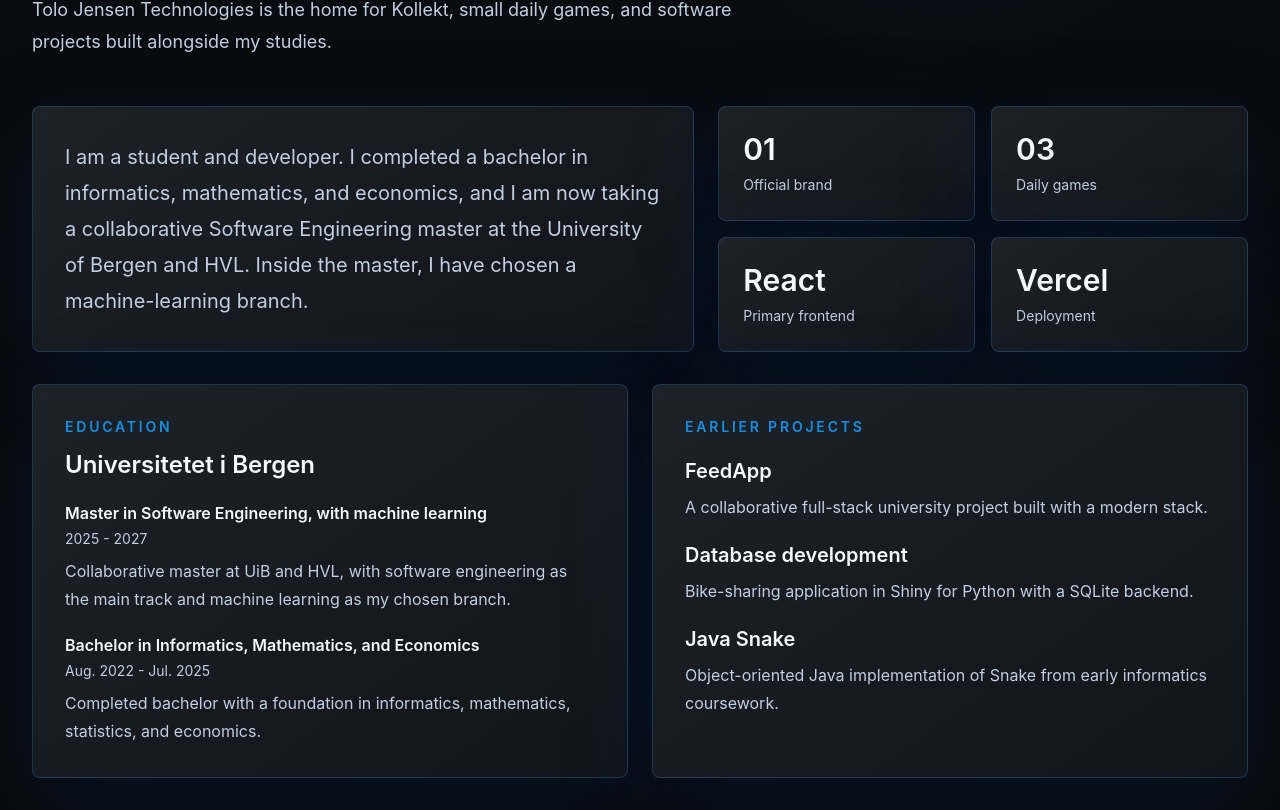
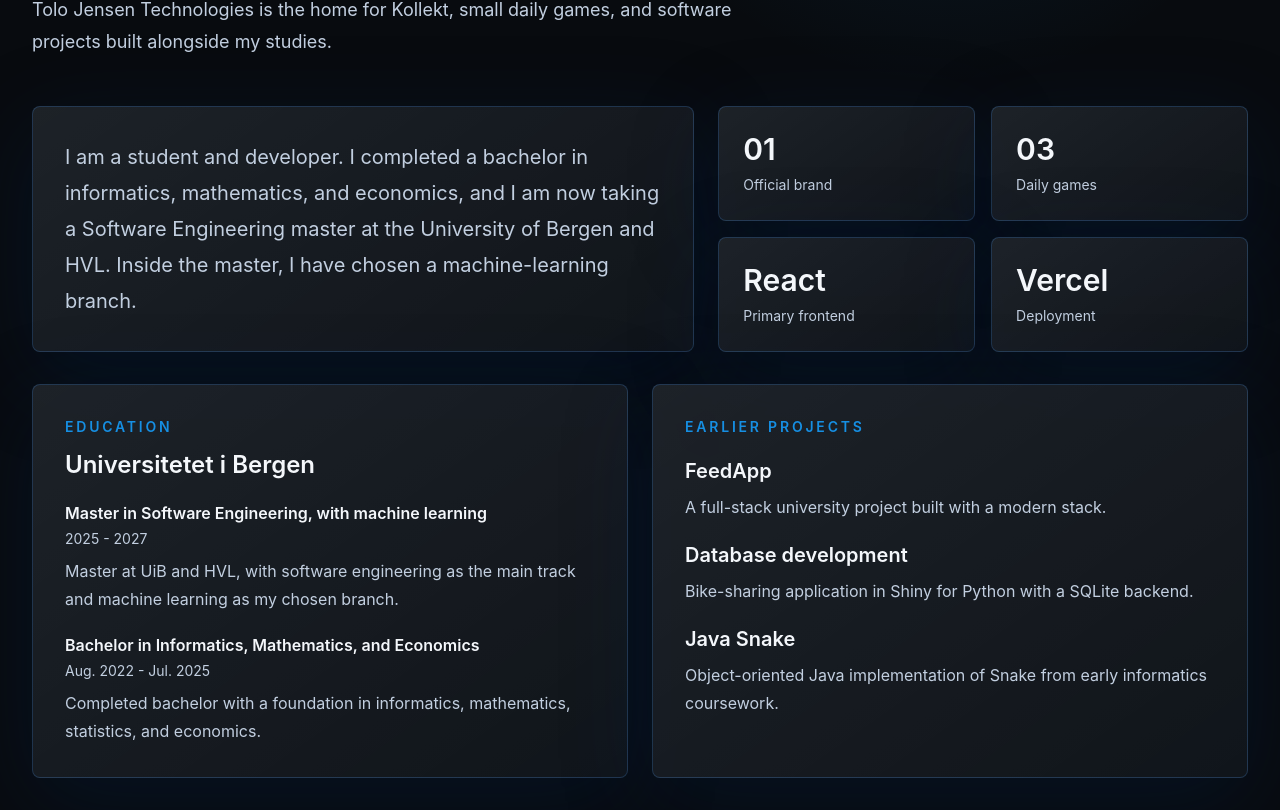
Before and after one commit to ThomasTolo/Tolo-Jensen-Technologies, a React (Vite) app: page /about in a window 1280 px wide. Shown: the part 374-1184 px from the top of the page. Built offline with nearby package versions, Linux system fonts and the light colour scheme.

Commit message:
Collaberation update

```diff
--- a/src/pages/About.tsx
+++ b/src/pages/About.tsx
@@ -36,8 +36,8 @@ export function About() {
         <div className="brand-panel rounded-lg p-8">
           <p className="brand-copy text-xl leading-9">
             {norwegian
-              ? "Jeg er student og utvikler. Jeg fullførte en bachelor i informatikk, matematikk og økonomi, og tar nå en samarbeidsmaster i programvareutvikling ved Universitetet i Bergen og HVL. Inne i masteren har jeg valgt maskinlæring som retning."
-              : "I am a student and developer. I completed a bachelor in informatics, mathematics, and economics, and I am now taking a collaborative Software Engineering master at the University of Bergen and HVL. Inside the master, I have chosen a machine-learning branch."}
+              ? "Jeg er student og utvikler. Jeg fullførte en bachelor i informatikk, matematikk og økonomi, og tar nå master i programvareutvikling ved Universitetet i Bergen og HVL. Inne i masteren har jeg valgt maskinlæring som retning."
+              : "I am a student and developer. I completed a bachelor in informatics, mathematics, and economics, and I am now taking a Software Engineering master at the University of Bergen and HVL. Inside the master, I have chosen a machine-learning branch."}
           </p>
         </div>
         <div className="grid gap-4 sm:grid-cols-2">
@@ -65,8 +65,8 @@ export function About() {
               <p className="brand-copy mt-1 text-sm">2025 - 2027</p>
               <p className="brand-copy mt-2 leading-7">
                 {norwegian
-                  ? "Samarbeidsmaster ved UiB og HVL, med programvareutvikling som hovedløp og maskinlæring som valgt retning."
-                  : "Collaborative master at UiB and HVL, with software engineering as the main track and machine learning as my chosen branch."}
+                  ? "Master ved UiB og HVL, med programvareutvikling som hovedløp og maskinlæring som valgt retning."
+                  : "Master at UiB and HVL, with software engineering as the main track and machine learning as my chosen branch."}
               </p>
             </div>
             <div>
@@ -95,7 +95,7 @@ export function About() {
               <p className="brand-copy mt-2 leading-7">
                 {norwegian
                   ? "Et fullstack universitetsprosjekt bygget i team med moderne techstack."
-                  : "A collaborative full-stack university project built with a modern stack."}
+                  : "A full-stack university project built with a modern stack."}
               </p>
             </div>
             <div>
--- a/src/pages/AppDetail.tsx
+++ b/src/pages/AppDetail.tsx
@@ -206,12 +206,38 @@ export function AppDetail() {
               <summary className="cursor-pointer text-sm font-semibold">
                 {languageIsNorwegian ? "Samarbeidspartnere" : "Collaboration partners"}
               </summary>
-              <label className="mt-4 block text-xs font-semibold uppercase tracking-[0.16em] text-brand-blue">
-                {languageIsNorwegian ? "Aktiv partner" : "Active partner"}
-              </label>
-              <select className="brand-control mt-2 w-full rounded border border-line px-3 py-2 text-sm">
-                <option>Thomas Tolo Jensen (Owner)</option>
-              </select>
+              <ul className="brand-copy mt-4 space-y-2 text-sm leading-6">
+                <li>
+                  <a href="https://www.linkedin.com/in/thomastolojensen/" target="_blank" rel="noreferrer">
+                    Thomas Tolo Jensen (Owner)
+                  </a>
+                </li>
+                <li>
+                  <a href="https://www.linkedin.com/in/magnus-fjeldstad/" target="_blank" rel="noreferrer">
+                    Magnus Fjeldstad
+                  </a>
+                </li>
+                <li>
+                  <a href="https://www.linkedin.com/in/jonas-heen-opsahl-54043b244/" target="_blank" rel="noreferrer">
+                    Jonas Heen Opsahl
+                  </a>
+                </li>
+                <li>
+                  <a href="https://www.linkedin.com/in/fredric-hegland-8a8972206/" target="_blank" rel="noreferrer">
+                    Fredric Hegland
+                  </a>
+                </li>
+                <li>
+                  <a href="https://www.linkedin.com/in/erlend-andre-hoentorp/" target="_blank" rel="noreferrer">
+                    Erlend André Høntorp
+                  </a>
+                </li>
+                <li>
+                  <a href="https://www.linkedin.com/in/tobias-skodven-496835240/" target="_blank" rel="noreferrer">
+                    Tobias Skodven
+                  </a>
+                </li>
+              </ul>
             </details>
           ) : null}
 
```
